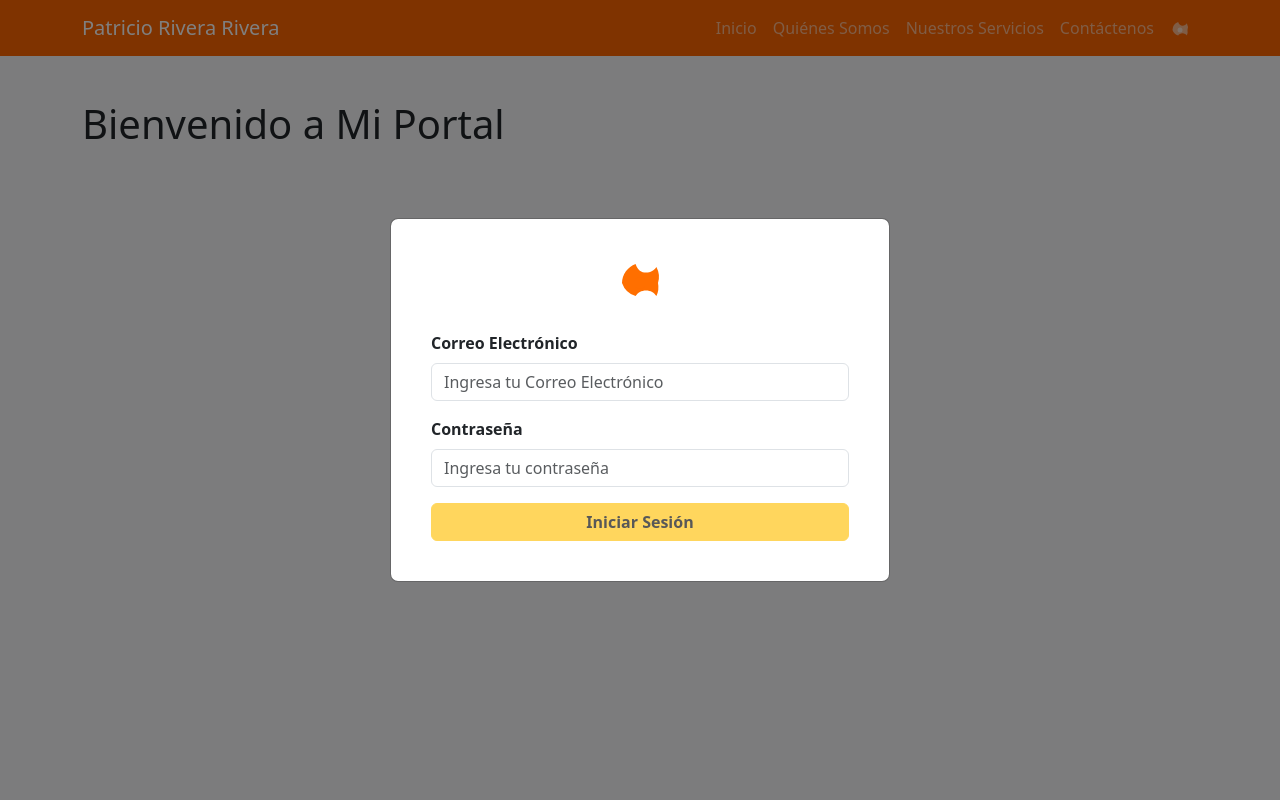
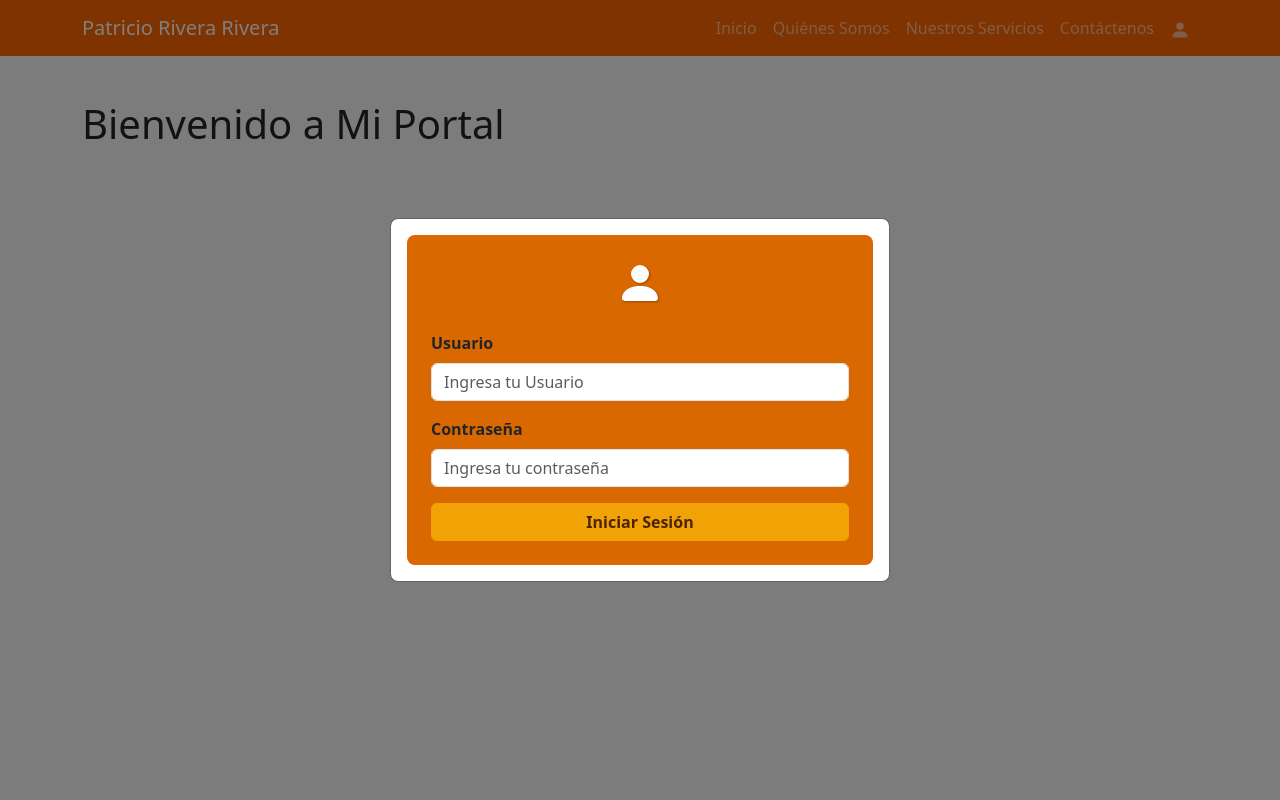
Before and after one commit to mburgosr/ProyectoPRR, an Angular app: page / in a window 1280 px wide. Both pictures are taken after a click on the link 1180 px from the left and 28 px from the top of the page. Shown: the top 800 px of the page. Built offline with nearby package versions, Linux system fonts and the light colour scheme.

Commit message:
Nuevo diseño del ícono de inicio de sesión

```diff
--- a/src/app/app.html
+++ b/src/app/app.html
@@ -22,9 +22,8 @@
         <li class="nav-item">
           <a class="nav-link" href="#" data-bs-toggle="modal" data-bs-target="#loginModal" id="login-icon">
             <svg xmlns="http://www.w3.org/2000/svg" width="20" height="20" fill="currentColor"
-                class="bi bi-person-circle" viewBox="0 0 16 16">
-              <path d="M13.468 12.37C12.758 11.226 11.523 10.5 10 10.5s-2.758.726-3.468 1.87A6.987 6.987 0 0 1 2 8a6.987 6.987 0 0 1 4.532-6.37C7.242 3.774 8.477 4.5 10 4.5s2.758-.726 3.468-1.87A6.987 6.987 0 0 1 14 8a6.987 6.987 0 0 1-0.532 4.37z"/>
-              <path fill-rule="evenodd" d="M10 8a2 2 0 1 0-4 0 2 2 0 0 0 4 0z"/>
+                class="bi bi-person-fill" viewBox="0 0 16 16">
+                <path d="M3 14s-1 0-1-1 1-4 6-4 6 3 6 4-1 1-1 1H3zm5-6a3 3 0 1 0 0-6 3 3 0 0 0 0 6z"/>
             </svg>
           </a>
         </li>
@@ -60,7 +59,7 @@
   </div>
 </section>
 
-<!-- Modal de login -->
+<!-- Login -->
 <div class="modal fade" id="loginModal" tabindex="-1" aria-labelledby="loginModalLabel" aria-hidden="true">
   <div class="modal-dialog modal-dialog-centered">
     <div class="modal-content p-3">
--- a/src/app/login/login.css
+++ b/src/app/login/login.css
@@ -1,23 +1,15 @@
 .login-background {
-  background-color: #d96800; /* Naranja similar al diseño */
-}
-
-.login-card {
-  background: white;
-  width: 350px;
-  border-radius: 8px;
-}
-
-.login-card {
-  width: 100%;
-  border-radius: 0;
-  box-shadow: none;
-  padding: 0;
-}
-
-.login-background {
-  background: transparent;
+  background-color: #d96800;
   padding: 0;
   height: auto;
   display: block;
 }
+
+.login-card {
+  background: #ffffff;
+  border-radius: 8px;
+  width: 100%;
+  box-shadow: none;
+  padding: 0;
+  background-color: #d96800;
+}
--- a/src/app/login/login.html
+++ b/src/app/login/login.html
@@ -1,15 +1,15 @@
   <div class="login-card p-4">
     <div class="text-center mb-4">
-      <svg xmlns="http://www.w3.org/2000/svg" width="48" height="48" fill="#ff6f00" class="bi bi-person-circle" viewBox="0 0 16 16">
-        <path d="M13.468 12.37C12.758 11.226 11.523 10.5 10 10.5s-2.758.726-3.468 1.87A6.987 6.987 0 0 1 2 8a6.987 6.987 0 0 1 4.532-6.37C7.242 3.774 8.477 4.5 10 4.5s2.758-.726 3.468-1.87A6.987 6.987 0 0 1 14 8a6.987 6.987 0 0 1-0.532 4.37z"/>
-        <path fill-rule="evenodd" d="M10 8a2 2 0 1 0-4 0 2 2 0 0 0 4 0z"/>
+      <svg xmlns="http://www.w3.org/2000/svg" width="48" height="48" fill="#ffffff"
+          class="bi bi-person-fill" viewBox="0 0 16 16" style="filter: drop-shadow(1px 1px 1px rgba(0,0,0,0.3));">
+        <path d="M3 14s-1 0-1-1 1-4 6-4 6 3 6 4-1 1-1 1H3zm5-6a3 3 0 1 0 0-6 3 3 0 0 0 0 6z"/>
       </svg>
     </div>
     <form (submit)="onSubmit()" #loginForm="ngForm" novalidate>
       <div class="mb-3">
-        <label for="email" class="form-label fw-bold">Correo Electrónico</label>
-        <input type="email" id="email" name="email" class="form-control" placeholder="Ingresa tu Correo Electrónico" required [(ngModel)]="email" #emailInput="ngModel" />
-        <div *ngIf="emailInput.invalid && emailInput.touched" class="text-danger small">Correo válido es requerido.</div>
+        <label for="user" class="form-label fw-bold">Usuario</label>
+        <input type="user" id="user" name="user" class="form-control" placeholder="Ingresa tu Usuario" required [(ngModel)]="user" #userInput="ngModel" />
+        <div *ngIf="userInput.invalid && userInput.touched" class="text-danger small">Usuario válido es requerido.</div>
       </div>
       <div class="mb-3">
         <label for="password" class="form-label fw-bold">Contraseña</label>
--- a/src/app/login/login.ts
+++ b/src/app/login/login.ts
@@ -10,14 +10,13 @@ import { FormsModule } from '@angular/forms';
   styleUrls: ['./login.css']
 })
 export class LoginComponent {
-  email: string = '';
+  user: string = '';
   password: string = '';
 
   onSubmit() {
-    if (this.email && this.password) {
-      // Aquí puedes llamar a tu servicio PHP para validar
-      alert(`Correo: ${this.email}\nContraseña: ${this.password}`);
-      // Más adelante integración real
+    if (this.user && this.password) {
+      alert(`Correo: ${this.user}\nContraseña: ${this.password}`); //visualiza lo escrito
+      // Validaciones
     }
   }
 }
--- a/src/index.html
+++ b/src/index.html
@@ -5,7 +5,7 @@
   <meta name="viewport" content="width=device-width, initial-scale=1" />
   <title>Patricio Rivera Rivera</title>
 
-  <!-- Solo UNA vez el CSS de Bootstrap -->
+  <!-- CSS de Bootstrap -->
   <link href="https://cdn.jsdelivr.net/npm/bootstrap@5.3.0/dist/css/bootstrap.min.css" rel="stylesheet" />
 
   <link href="styles.css" rel="stylesheet" />
@@ -21,7 +21,7 @@
 
   <app-root></app-root>
 
-  <!-- Solo UNA vez el JS de Bootstrap -->
+  <!-- JS de Bootstrap -->
   <script src="https://cdn.jsdelivr.net/npm/bootstrap@5.3.0/dist/js/bootstrap.bundle.min.js"></script>
 
 </body>
```
Also changed, not shown: 1 other file (tests, documents, lock files or other folders).
